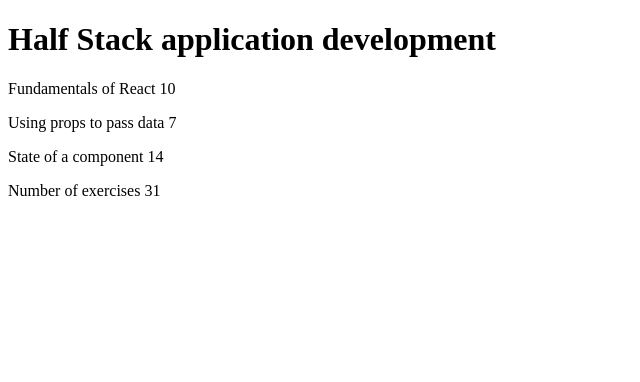
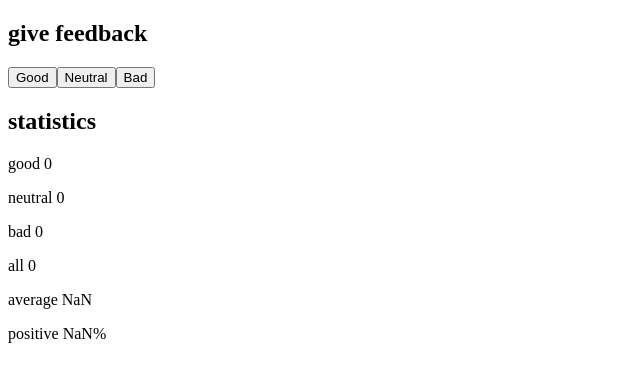
Before and after one commit to vwvats/fullstack-open, a React (Create React App) app in the folder part1/: page / in a window 1280 px wide. Shown: the top 382 px of the page, without its empty margins (0-640 px from the left). Built offline with nearby package versions, Linux system fonts and the light colour scheme.

Commit message:
exercises 1.6 and 1.7

```diff
--- a/part1/src/App.js
+++ b/part1/src/App.js
@@ -1,33 +1,41 @@
+import { useState } from "react";
 import Header from "./Header";
 import Content from "./Content";
 import Total from "./Total";
 
 const App = () => {
-  const course = {
-    name: "Half Stack application development",
-    parts: [
-      {
-        name: "Fundamentals of React",
-        exercises: 10,
-      },
-      {
-        name: "Using props to pass data",
-        exercises: 7,
-      },
-      {
-        name: "State of a component",
-        exercises: 14,
-      }
-    ]
+  const [good, setGood] = useState(0)
+  const [neutral, setNeutral] = useState(0)
+  const [bad, setBad] = useState(0)
+
+  const handleClick = (type) => {
+    switch(type) {
+      case 'good':
+        return () => setGood(good + 1);
+      case 'neutral':
+        return () => setNeutral(neutral + 1);
+      case 'bad':
+        return () => setBad(bad + 1);
+      default:
+        break;
+    }
   }
 
   return (
     <div>
-      <Header course={course.name} />
-      <Content parts={course.parts} />
-      <Total exercises={course.parts} />
+     <h2>give feedback</h2>
+     <button onClick={handleClick('good')}>Good</button>
+     <button onClick={handleClick('neutral')}>Neutral</button>
+     <button onClick={handleClick('bad')}>Bad</button>
+     <h2>statistics</h2>
+     <p>good {good}</p>
+     <p>neutral {neutral}</p>
+     <p>bad {bad}</p>
+     <p>all {good + neutral + bad}</p>
+     <p>average {(good * 1 + bad * -1) / (good + neutral + bad)}</p>
+     <p>positive {good / (good + neutral + bad)}%</p>
     </div>
-  );
+  )
 };
 
 export default App;
```
